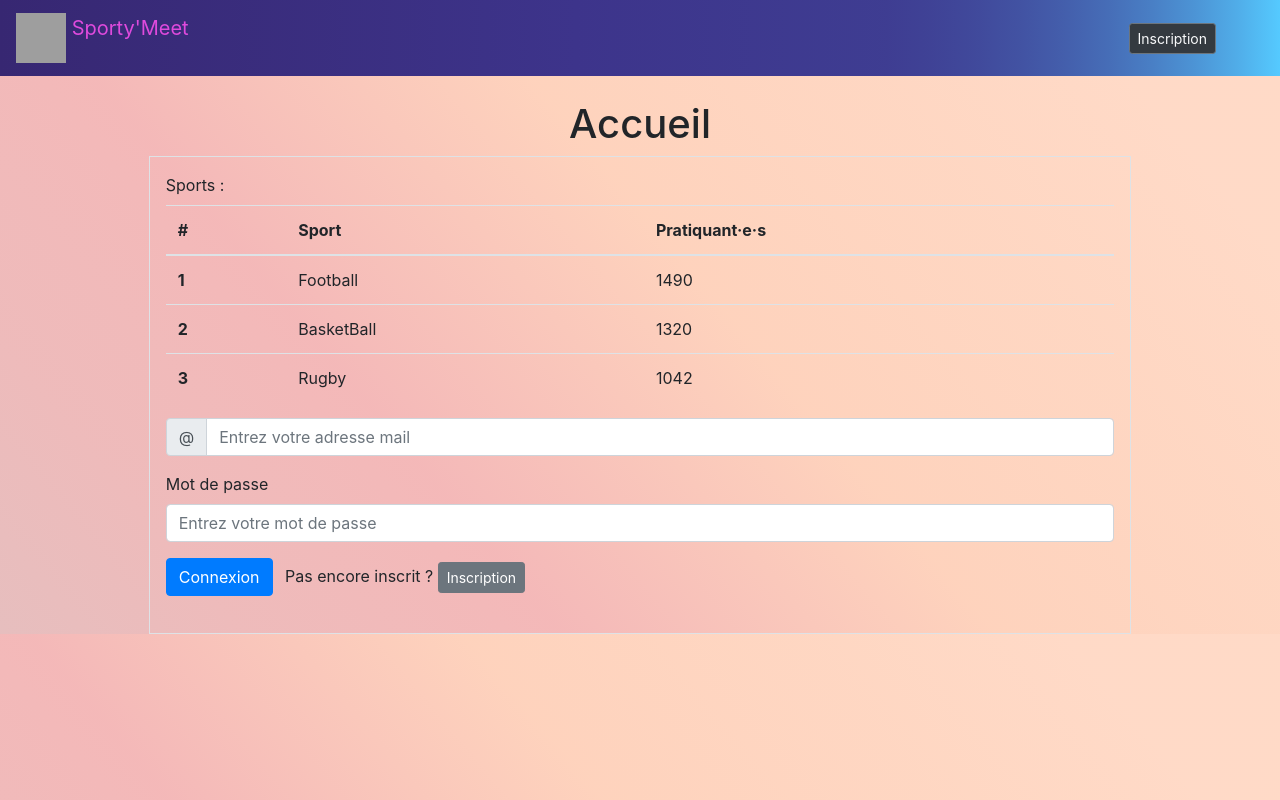
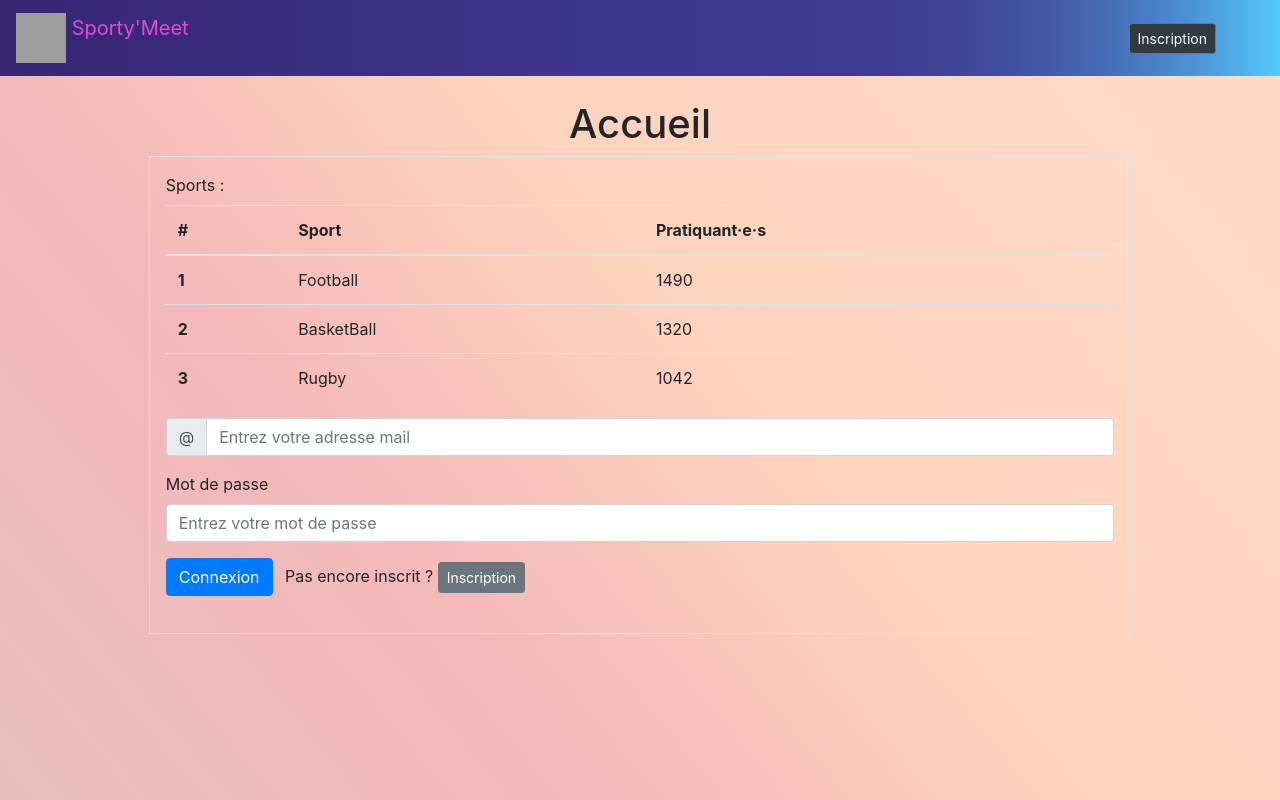
Before and after one commit to QDelage/TechnoWeb-Project, a PHP site: page / in a window 1280 px wide. Run offline with PHP 8.4, Linux system fonts and the light colour scheme; grey boxes are pictures that could not be loaded.

Commit message:
Fix bug dégradé

```diff
--- a/css/stylesheet.css
+++ b/css/stylesheet.css
@@ -15,3 +15,7 @@ body {
     background: rgb(180,58,58);
     background: linear-gradient(50deg, rgba(180,58,58,0.33) 0%, rgba(204,48,48,0.33) 14%, rgba(213,45,45,0.33) 23%, rgba(222,41,41,0.33) 31%, rgba(252,120,54,0.33) 55%, rgba(253,129,66,0.33) 68%, rgba(253,132,70,0.33) 73%, rgba(255,142,85,0.33) 88%);
 }
+
+html{
+    height: 100%;
+}
```
